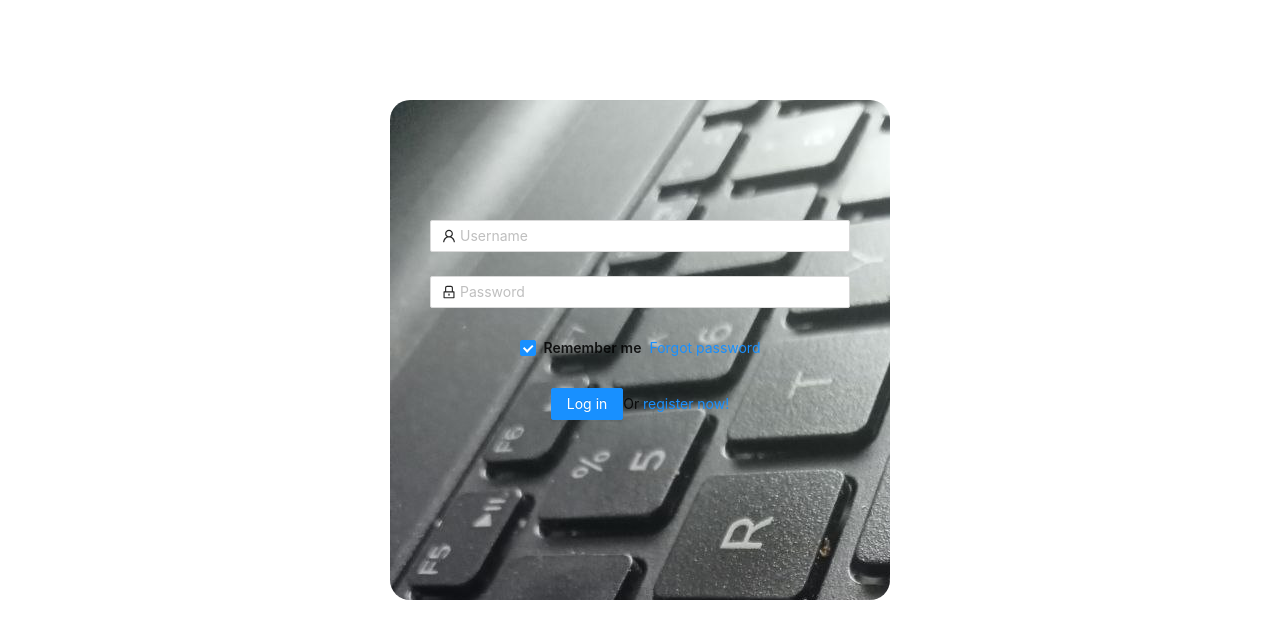
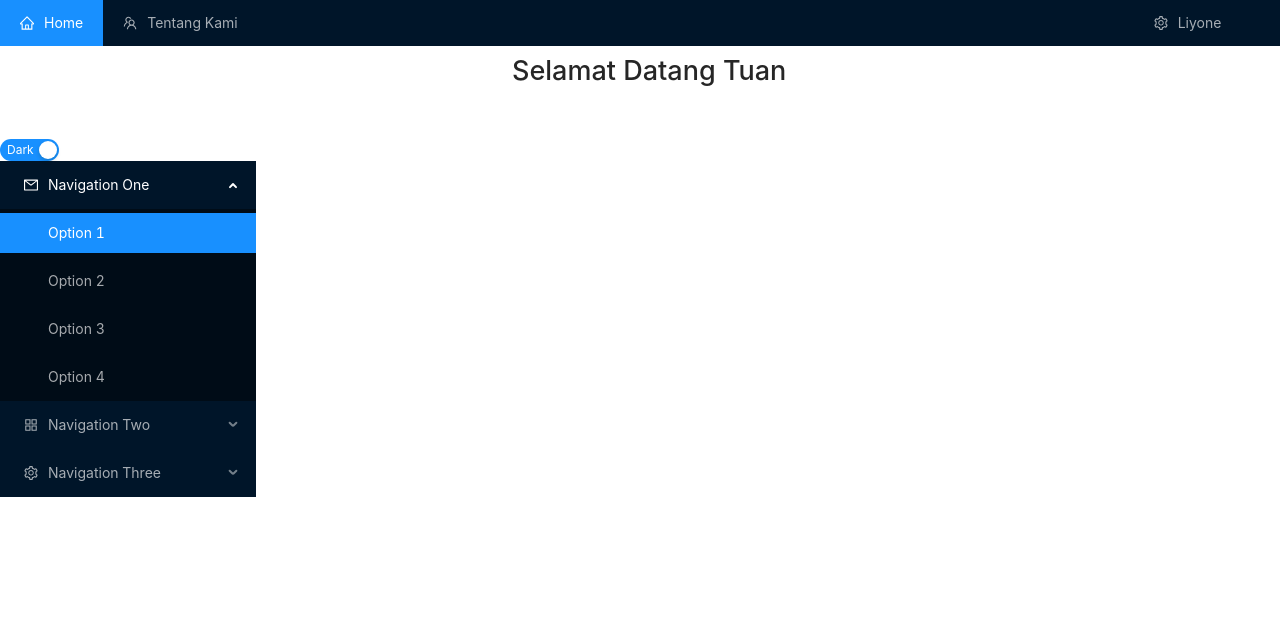
Before and after one commit to IdinGanteng/routing-protected, a React (Create React App) app: page /dashboard in a window 1280 px wide. Before the commit this address led to /login. Shown: the top 638 px of the page. Built offline with nearby package versions, Linux system fonts and the light colour scheme; sample sign-in values are in the browser's storage.

Commit message:
API with axios

```diff
--- a/src/Auth/Login.jsx
+++ b/src/Auth/Login.jsx
@@ -3,20 +3,17 @@ import { Button, Checkbox, Form, Input } from 'antd';
 import React, {useState} from 'react';
 import { useNavigate } from 'react-router';
 import './Auth.css'
+import { userLogin } from '../service/authService';
 
 export const Login = () => {
   const navigate = useNavigate()
 
-  const [username, setusername] = useState('');
-  const [password, setpassword] = useState('');
+  // const [username, setusername] = useState('');
+  // const [password, setpassword] = useState('');
+  const [userCredentials,setUserCredentials]=useState({user:"",password:""});
 
-  const onFinish = () => {
 
-    localStorage.getItem("username", JSON.stringify(username))
-    localStorage.getItem("password", JSON.stringify(password))
-
-    navigate('/dashboard')
-  };
+  const onFinish = () => userLogin(userCredentials,navigate)
 
   return (
     <div className='login'>
@@ -30,7 +27,7 @@ export const Login = () => {
       >
         <Form.Item
           name="username"
-          onChange={(e) => setusername(e.target.value)}
+          onChange={(e) => setUserCredentials({...userCredentials,user:e.target.value})}
           rules={[
             {
               required: true,
@@ -42,7 +39,7 @@ export const Login = () => {
         </Form.Item>
         <Form.Item
           name="password"
-          onChange={(e) => setpassword(e.target.value)}
+          onChange={(e) => setUserCredentials({...userCredentials,password:e.target.value})}
           rules={[
             {
               required: true,
--- a/src/Pages/Dashboard.jsx
+++ b/src/Pages/Dashboard.jsx
@@ -5,12 +5,10 @@ import React from 'react'
 
 
   export const Dashboard = () => {
-    const rawUser = localStorage.getItem('username')
-    const user = rawUser.replace(/^"(.+(?="$))"$/, '$1')
     return (
       <div>
         <Navbar/>
-        <h1 style={{fontFamily:'-apple-system, BlinkMacSystemFont', fontSize: 27, marginTop:'50px',marginBottom:'1px', paddingLeft:'40%'}}>Selamat Datang Tuan {user}</h1>
+        <h1 style={{fontFamily:'-apple-system, BlinkMacSystemFont', fontSize: 27, marginTop:'50px',marginBottom:'1px', paddingLeft:'40%'}}>Selamat Datang Tuan</h1>
         <Sidebar/>
 
       </div>
--- a/src/Routes/ProtectedRoute.jsx
+++ b/src/Routes/ProtectedRoute.jsx
@@ -2,7 +2,7 @@ import React from "react";
 import { Navigate, Outlet } from "react-router";
 
 const isUserLogin = () => {
-    const user = localStorage.getItem('username')
+    const user = localStorage.getItem('userCredentials')
     if (!user){
         return false;
     } else {
--- a/src/Routes/PublicRoute.jsx
+++ b/src/Routes/PublicRoute.jsx
@@ -2,7 +2,7 @@ import React from "react";
 import { Navigate, Outlet } from "react-router";
 
 const isUserLogin = () => {
-    const user = localStorage.getItem('username')
+    const user = localStorage.getItem('usercredentials')
     if (!user){
         return false;
     } else {
--- a/src/component/Navbar.jsx
+++ b/src/component/Navbar.jsx
@@ -10,18 +10,17 @@ import { Layout,Menu} from "antd";
 
 import React from "react";
 import { useNavigate } from "react-router";
+import { userLogout } from '../service';
 
  const Navbar = () => {
 const navigate = useNavigate();
-const logout = () => {
-    localStorage.removeItem('username');
-    navigate('/login');
-};
+const logout = () => userLogout(navigate)
 return (
 
 <Layout>
  <Menu mode="horizontal" theme='dark' style={{ position: 'fixed', zIndex: 1, width: '100%'}} >
-   <Menu.Item key="mail" icon={<HomeOutlined />} defaultSelectedKeys={['mail']}>
+   <Menu.Item key="mail" icon={<HomeOutlined />}
+              onClick={()=>navigate("/home")} defaultSelectedKeys={['mail']}>
       Home
    </Menu.Item>
    <Menu.Item key="about" icon={<TeamOutlined />} defaultSelectedKeys={['about']}>
```
